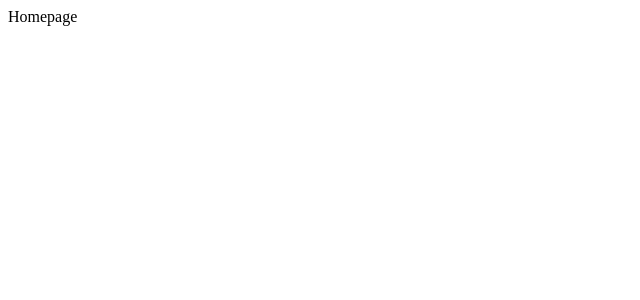
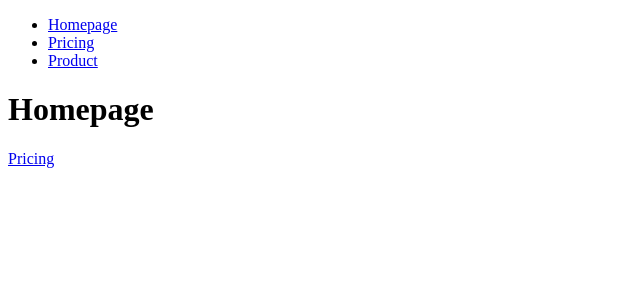
Before and after one commit to sergiobni/react-vite-worldwise, a React (Vite) app: page / in a window 1280 px wide. Shown: the top 300 px of the page, without its empty margins (0-640 px from the left). Built offline with nearby package versions, Linux system fonts and the light colour scheme.

Commit message:
link and navlink

```diff
--- /dev/null
+++ b/src/Components/PageNav.jsx
@@ -0,0 +1,21 @@
+import { NavLink } from 'react-router-dom';
+
+function PageNav() {
+  return (
+    <nav>
+      <ul>
+        <li>
+          <NavLink to="/">Homepage</NavLink>
+        </li>
+        <li>
+          <NavLink to="/pricing">Pricing</NavLink>
+        </li>
+        <li>
+          <NavLink to="/product">Product</NavLink>
+        </li>
+      </ul>
+    </nav>
+  );
+}
+
+export default PageNav;
--- a/src/pages/Homepage.jsx
+++ b/src/pages/Homepage.jsx
@@ -1,5 +1,14 @@
+import { Link } from 'react-router-dom';
+import PageNav from '../Components/PageNav';
+
 function Homepage() {
-  return <div>Homepage</div>;
+  return (
+    <div>
+      <PageNav />
+      <h1>Homepage</h1>
+      <Link to="/pricing">Pricing</Link>
+    </div>
+  );
 }
 
 export default Homepage;
--- a/src/pages/Pricing.jsx
+++ b/src/pages/Pricing.jsx
@@ -1,5 +1,12 @@
+import PageNav from '../Components/PageNav';
+
 function Pricing() {
-  return <div>Pricing</div>;
+  return (
+    <div>
+      <PageNav />
+      <h1>Pricing</h1>
+    </div>
+  );
 }
 
 export default Pricing;
--- a/src/pages/Product.jsx
+++ b/src/pages/Product.jsx
@@ -1,5 +1,12 @@
+import PageNav from '../Components/PageNav';
+
 function Product() {
-  return <div>Product</div>;
+  return (
+    <div>
+      <PageNav />
+      <h1>Product</h1>
+    </div>
+  );
 }
 
 export default Product;
```
